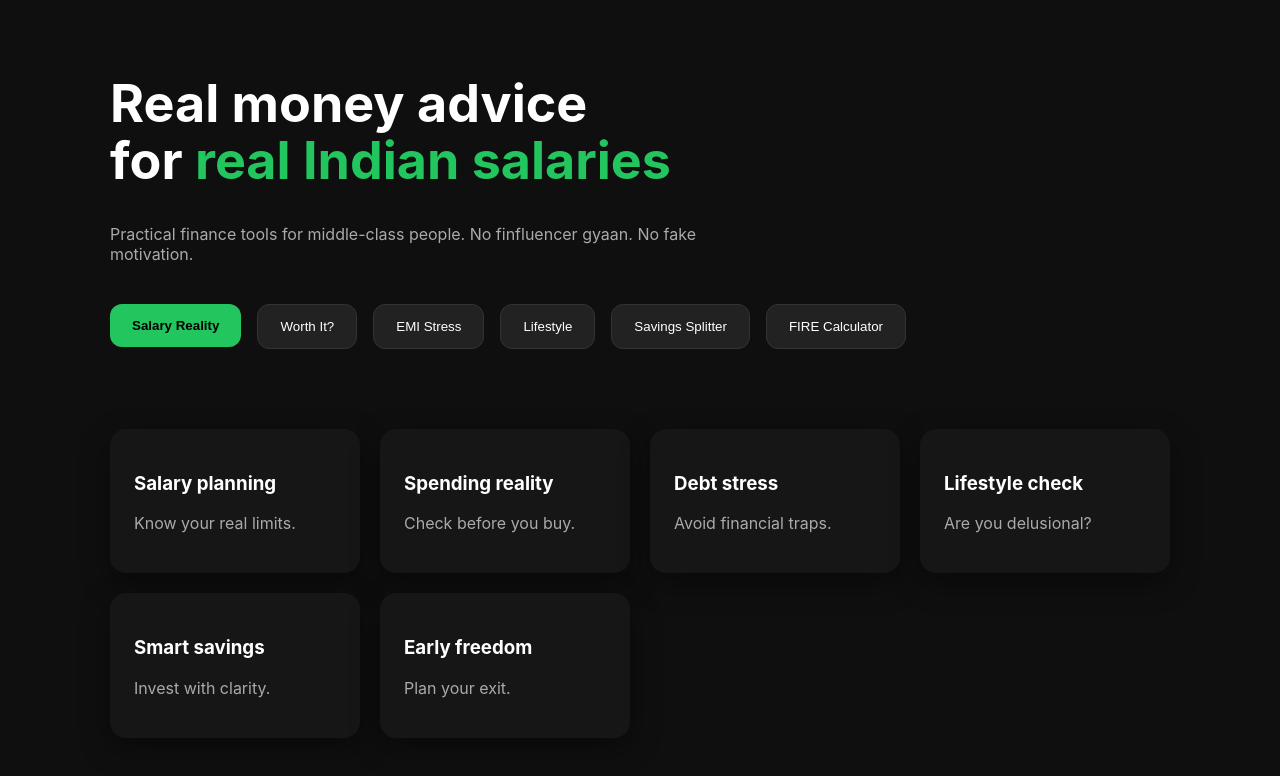
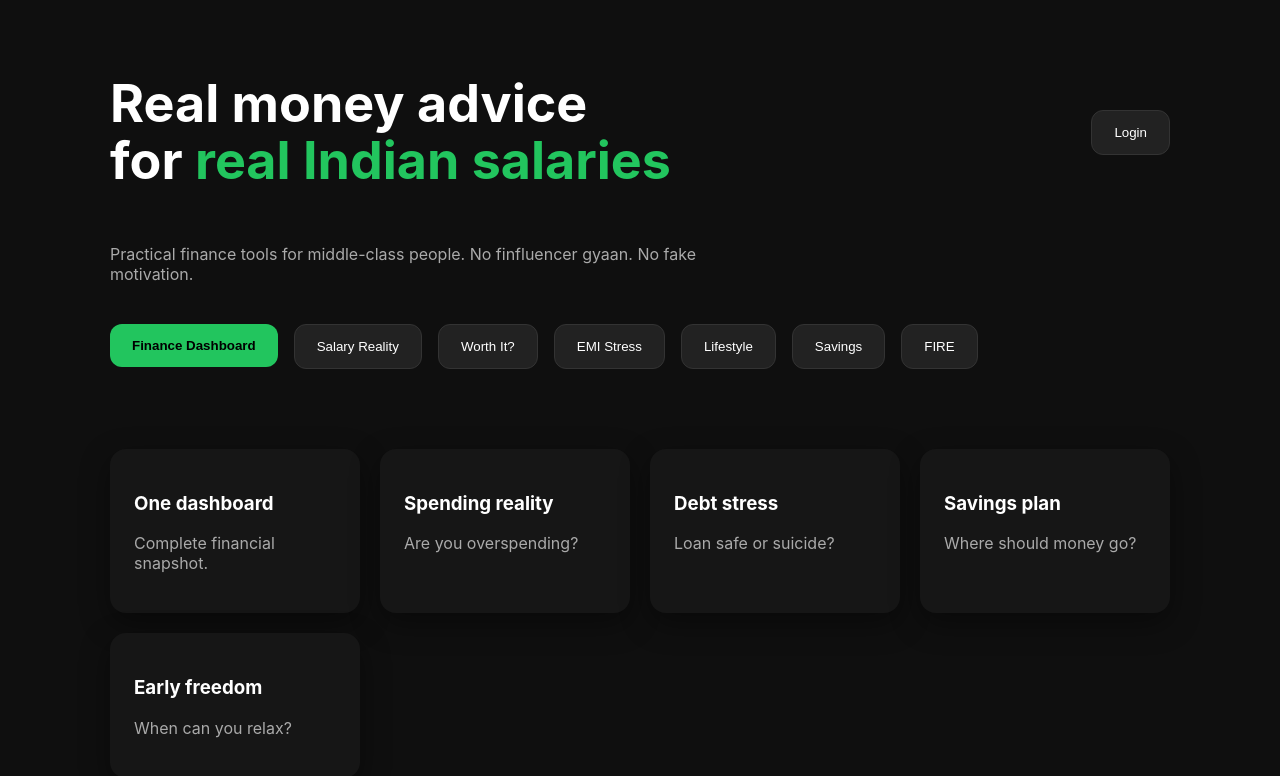
Before and after one commit to undercrypted-bator/middleclassfinance, a Next.js app: page / in a window 1280 px wide. Shown: the top 776 px of the page. Built offline with nearby package versions, Linux system fonts and the light colour scheme.

Commit message:
UX: add login button to homepage

```diff
--- a/app/page.tsx
+++ b/app/page.tsx
@@ -1,10 +1,16 @@
 export default function Home() {
   return (
     <main>
-      <h1 style={{ fontSize: "52px", lineHeight: "1.1" }}>
-        Real money advice <br />
-        for <span style={{ color: "#22c55e" }}>real Indian salaries</span>
-      </h1>
+      <div style={{ display: "flex", justifyContent: "space-between", alignItems: "center" }}>
+        <h1 style={{ fontSize: "52px", lineHeight: "1.1" }}>
+          Real money advice <br />
+          for <span style={{ color: "#22c55e" }}>real Indian salaries</span>
+        </h1>
+
+        <a href="/login">
+          <button className="button-secondary">Login</button>
+        </a>
+      </div>
 
       <p style={{ marginTop: "20px", color: "#aaa", maxWidth: "600px" }}>
         Practical finance tools for middle-class people.
@@ -12,12 +18,16 @@ export default function Home() {
       </p>
 
       <div style={{ marginTop: "40px", display: "flex", gap: "16px", flexWrap: "wrap" }}>
-        <a href="/salary-reality-check"><button className="button-primary">Salary Reality</button></a>
+        <a href="/finance-dashboard">
+          <button className="button-primary">Finance Dashboard</button>
+        </a>
+
+        <a href="/salary-reality-check"><button className="button-secondary">Salary Reality</button></a>
         <a href="/is-this-worth-it"><button className="button-secondary">Worth It?</button></a>
         <a href="/emi-stress-test"><button className="button-secondary">EMI Stress</button></a>
         <a href="/lifestyle-reality-check"><button className="button-secondary">Lifestyle</button></a>
-        <a href="/savings-splitter"><button className="button-secondary">Savings Splitter</button></a>
-        <a href="/fire-calculator"><button className="button-secondary">FIRE Calculator</button></a>
+        <a href="/savings-splitter"><button className="button-secondary">Savings</button></a>
+        <a href="/fire-calculator"><button className="button-secondary">FIRE</button></a>
       </div>
 
       <div
@@ -28,12 +38,11 @@ export default function Home() {
           gap: "20px"
         }}
       >
-        <div className="card"><h3>Salary planning</h3><p style={{ color: "#aaa" }}>Know your real limits.</p></div>
-        <div className="card"><h3>Spending reality</h3><p style={{ color: "#aaa" }}>Check before you buy.</p></div>
-        <div className="card"><h3>Debt stress</h3><p style={{ color: "#aaa" }}>Avoid financial traps.</p></div>
-        <div className="card"><h3>Lifestyle check</h3><p style={{ color: "#aaa" }}>Are you delusional?</p></div>
-        <div className="card"><h3>Smart savings</h3><p style={{ color: "#aaa" }}>Invest with clarity.</p></div>
-        <div className="card"><h3>Early freedom</h3><p style={{ color: "#aaa" }}>Plan your exit.</p></div>
+        <div className="card"><h3>One dashboard</h3><p style={{ color: "#aaa" }}>Complete financial snapshot.</p></div>
+        <div className="card"><h3>Spending reality</h3><p style={{ color: "#aaa" }}>Are you overspending?</p></div>
+        <div className="card"><h3>Debt stress</h3><p style={{ color: "#aaa" }}>Loan safe or suicide?</p></div>
+        <div className="card"><h3>Savings plan</h3><p style={{ color: "#aaa" }}>Where should money go?</p></div>
+        <div className="card"><h3>Early freedom</h3><p style={{ color: "#aaa" }}>When can you relax?</p></div>
       </div>
     </main>
   )
```
